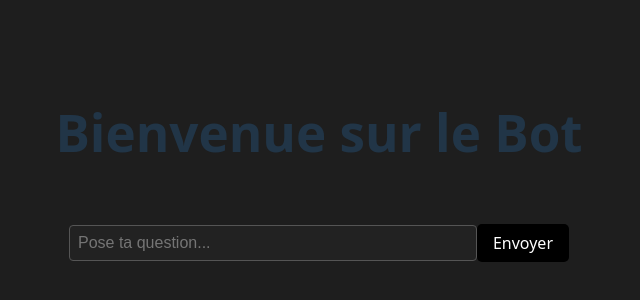
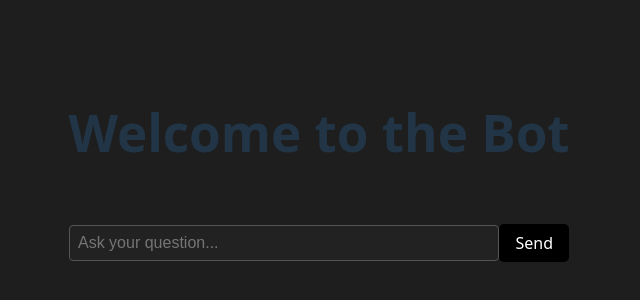
Before and after one commit to Griffith-Website-Scrapping-AI/APP-frontend, a React (Vite) app in the folder Griffith-Website-Scrapping-AI-Frontend/: page / in a window 1280 px wide. Shown: the part 218-518 px from the top of the page, without its empty margins (321-961 px from the left). Built offline with nearby package versions, Linux system fonts and the light colour scheme.

Commit message:
traduction du texte en anglais

```diff
--- a/Griffith-Website-Scrapping-AI-Frontend/src/pages/Home.jsx
+++ b/Griffith-Website-Scrapping-AI-Frontend/src/pages/Home.jsx
@@ -24,12 +24,12 @@ export default function Home() {
     setTimeout(() => {
       const hasError = Math.random() < 0.1;
       if (hasError) {
-        setError("Une erreur est survenue lors de la réponse du bot.");
+        setError("An error has occurred in the bot's response.");
         setLoading(false);
         return;
       }
 
-      const botReply = `Voici une réponse simulée à : "${question}"`;
+      const botReply = `Here is a simulated response to : "${question}"`;
       setBotQueue(botReply);
       setLoading(false);
     }, 1000);
@@ -51,7 +51,7 @@ export default function Home() {
       }}
     >
       <h1 style={{ marginBottom: "1rem", textAlign: "center" }}>
-        Bienvenue sur le Bot
+        Welcome to the Bot
       </h1>
 
       {error && (
@@ -100,7 +100,7 @@ export default function Home() {
       >
         <input
           type="text"
-          placeholder="Pose ta question..."
+          placeholder="Ask your question..."
           value={question}
           onChange={(e) => setQuestion(e.target.value)}
           disabled={loading || botQueue}
@@ -130,7 +130,7 @@ export default function Home() {
             cursor: loading || botQueue ? "not-allowed" : "pointer",
           }}
         >
-          Envoyer
+          Send
         </button>
       </form>
     </div>
```
